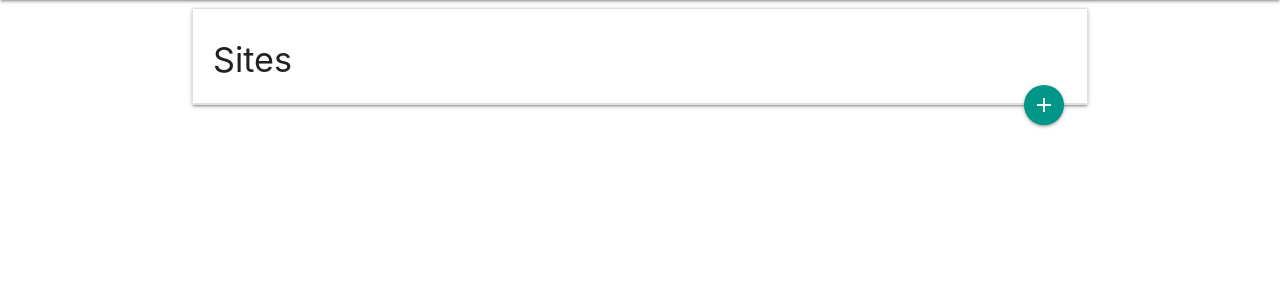
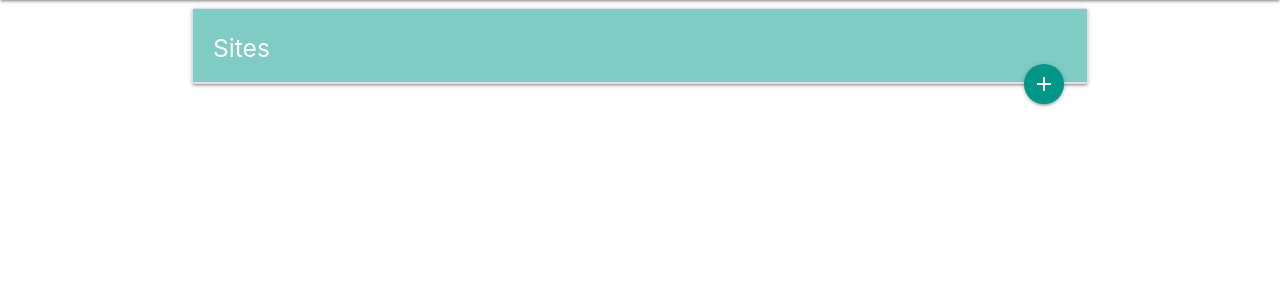
Before and after one commit to adrienmalin/TablIP, a PHP site: page / in a window 1280 px wide. Shown: the part 64-364 px from the top of the page. Run offline with PHP 8.4, Linux system fonts and the light colour scheme; data that the repository does not hold is empty; a stand-in replaces the project's code that opens the database connection.

Commit message:
tweak style

```diff
--- a/index.php
+++ b/index.php
@@ -17,7 +17,7 @@
         <div class="container">
             <div id="linksCard" class="card">
                 <div class="collection with-header">
-                    <div class="collection-header"><h4>Sites</h4></div>
+                    <div class="collection-header teal lighten-3 white-text"><h5>Sites</h5></div>
 <?php
 include "connect.php";
 foreach ($db->query("SELECT * FROM `Sites` ORDER BY `Name`") as $site) {
@@ -27,10 +27,9 @@ foreach ($db->query("SELECT * FROM `Sites` ORDER BY `Name`") as $site) {
                 </div>
                 <button id="addButton" type="button" class="btn-floating halfway-fab waves-effect waves-light teal scale-transition" onclick="showCard(addCard, this)"><i class="material-icons">add</i></button>
             </div>
-            <div id="addCard" class="card teal lighten-5 scale-transition scale-out">
-                <div class="card-content">
+            <div id="addCard" class="card scale-transition scale-out">
+                <form name="addSite" id="addSite" class="card-content" action="addSite.php" method="post">
                     <span class="card-title">Nouveau site</span>
-                    <form name="addSite" id="addSite" action="addSite.php" method="post">
                     <div class="input-field">
                         <label for="siteName">Nom</label>
                         <input type="text" class="validate" id="siteName" name="siteName" placeholder="Site" required/>
@@ -38,8 +37,8 @@ foreach ($db->query("SELECT * FROM `Sites` ORDER BY `Name`") as $site) {
                     <button class="btn waves-effect waves-light" type="submit" name="action">Ajouter
                         <i class="material-icons right">add</i>
                     </button>
+                    </div>
                 </form>
-                </div>
             </div>
         </div>
     </body>
--- a/network.php
+++ b/network.php
@@ -44,6 +44,8 @@ if (!$siteName) {
         <div class="container">
             <div class="card">
                 <div class="card-content">
+                    <h5><?=$networkName?></h5>
+                    <p>@ <?=$networkAddressStr?> / <?=$networkMaskStr?></p>
                     <table class="striped">
                         <thead>
                             <tr>
@@ -82,7 +84,7 @@ if (!$siteName) {
 ?>
                             <tr>
                                 <td class="td-input"><input type="text" name='ip' value="<?=long2ip($ip)?>" disabled/></td>
-                                <td class="td-input" colspan="4"><input type="text" value="Adresse de diffusion" disabled/></td>
+                                <td class="td-input" colspan="5"><input type="text" value="Adresse de diffusion" disabled/></td>
                             </tr>
                         </tbody>
                     </table>
```
Also changed, not shown: site.php (+3 -5 lines). Lines whose indentation alone changed are shown as unchanged.
